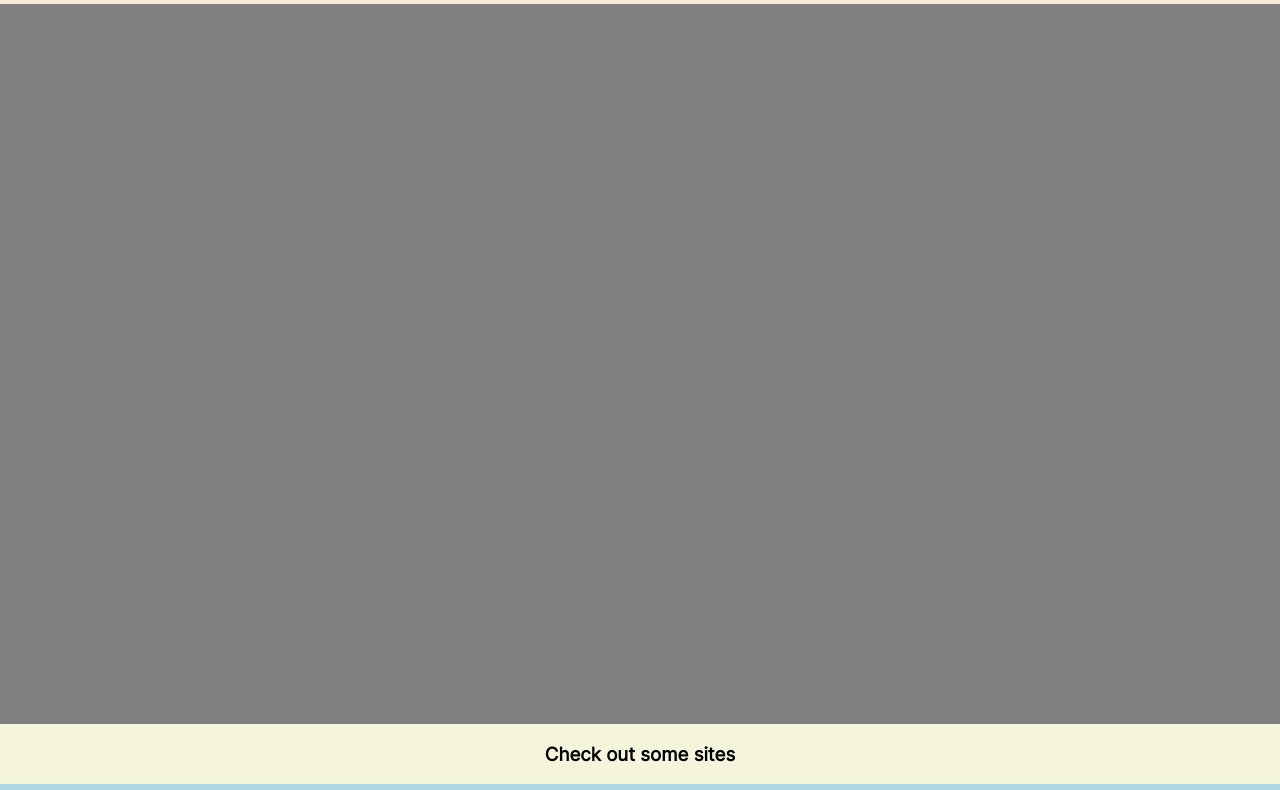
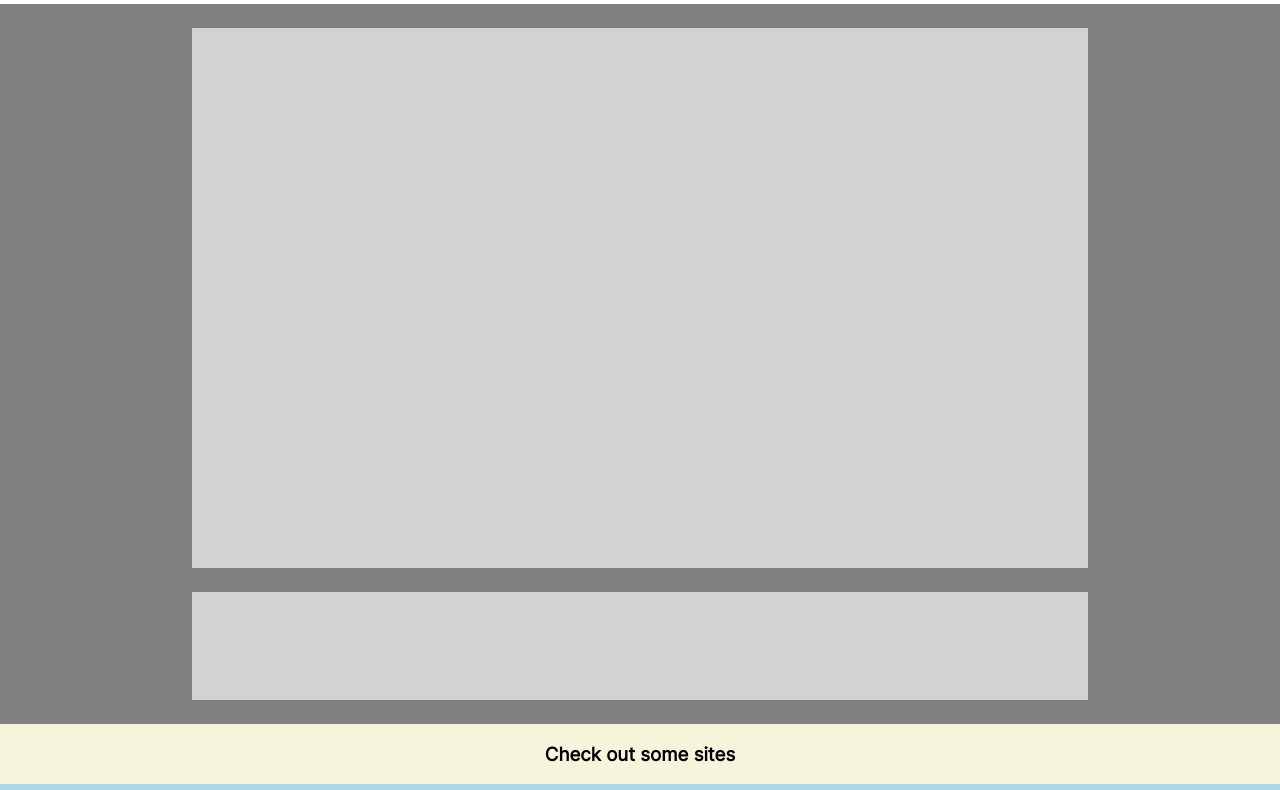
Before and after one commit to jenny-berggreen/230912_inspiration_site, a plain HTML site: page index.html in a window 1280 px wide. Shown: the part 76-866 px from the top of the page. Drawn offline with Linux system fonts and the light colour scheme.

Commit message:
Add spotlight site container and text container

```diff
--- a/css/index.css
+++ b/css/index.css
@@ -1,10 +1,12 @@
 body {
-	min-height: 100%;
-	background-color: aliceblue;
 	display: flex;
 	flex-direction: column;
+
+	min-height: 100%;
+
 	margin: 0;
     padding: 0%;
+
 }
 
 /* ---------------------------- header ---------------------------- */
@@ -12,17 +14,37 @@ body {
 header {
 	display: flex;
 	justify-content: center;
+
 	width: inherit;
 	height: 10%;
-	background-color: antiquewhite;
 }
 
 /* ---------------------------- spotlight ---------------------------- */
 
-.spotlight-wrapper {
+.spotlight-container {
+	display: flex;
+	flex-direction: column;
+	align-items: center;
+	justify-content: space-evenly;
+
 	width: inherit;
 	height: 90%;
+
 	background-color: gray;
+}
+
+.spotlight__image-container {
+	width: 70%;
+	height: 75%;
+
+	background-color: lightgray;
+}
+
+.spotlight__text-container {
+	width: 70%;
+	height: 15%;
+
+	background-color: lightgray;
 }
 
 /* ---------------------------- main ---------------------------- */
@@ -39,13 +61,16 @@ main {
 
 /* ---------------------------- grid ---------------------------- */
 
-.grid-wrapper {
+.grid-container {
 	display: grid;
 	grid-template-columns: auto auto auto;
 	gap: 40px;
+	place-items: center;
+
 	width: inherit;
+
 	padding: 20px;
-	place-items: center;
+
 	background-color: lightblue;
 }
 
@@ -61,7 +86,9 @@ footer {
 	display: flex;
 	align-items: center;
 	justify-content: center;
+
 	width: inherit;
 	height: 20%;
+
 	background-color: lightsalmon;
 }
--- a/index.html
+++ b/index.html
@@ -14,11 +14,14 @@
 			<h1>Inspiration Site</h1>
 		</header>
 
-		<div class="spotlight-wrapper"></div>
+		<div class="spotlight-container">
+			<div class="spotlight__image-container"></div>
+			<div class="spotlight__text-container"></div>
+		</div>
 
 		<main>
 			<h3 class="main__headline">Check out some sites</h3>
-			<div class="grid-wrapper">
+			<div class="grid-container">
 				<div class="grid-item"></div>
 				<div class="grid-item"></div>
 				<div class="grid-item"></div>
```
